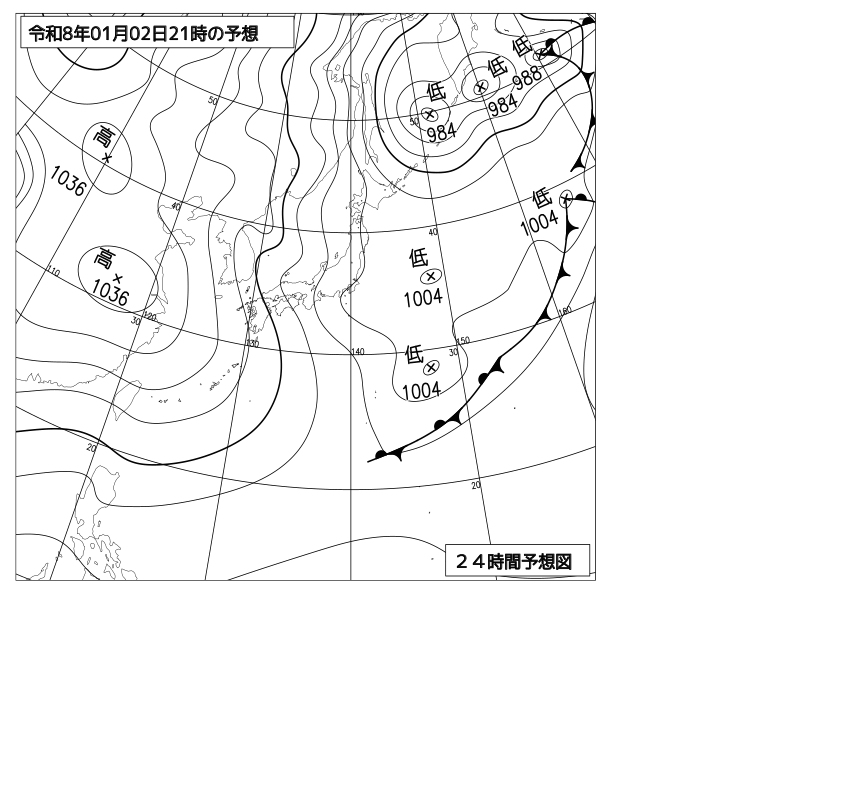
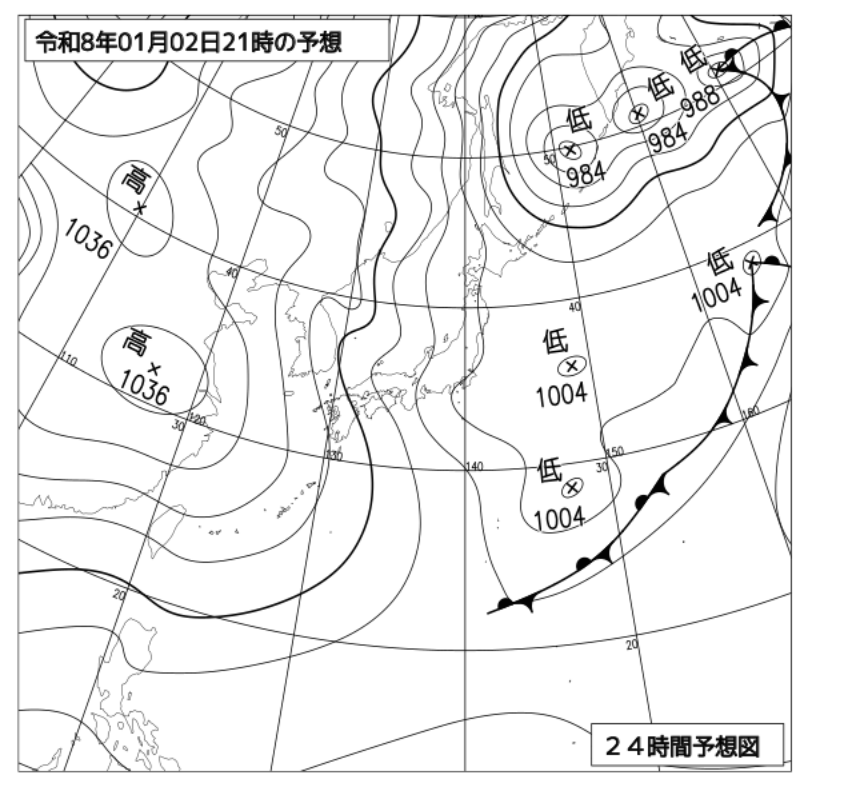
Before and after one commit to mnltake/weather-page, a plain HTML site: page ft24.html in a window 1280 px wide. Shown: the whole page, without its empty margins (0-841 px from the left). Drawn offline with Linux system fonts and the light colour scheme.

Commit message:
Update image styling in ft24.html

```diff
--- a/ft24.html
+++ b/ft24.html
@@ -4,6 +4,6 @@
   <title>future 24h</title>
 </head>
 <body>
-  <img src="public/ft24.png" alt="ft24" style="max-width:100%; height:auto;">
+  <img src="public/ft24.png" alt="ft24" style="max-width:800px; width:100%; height:auto;">
 </body>
 </html>
```
